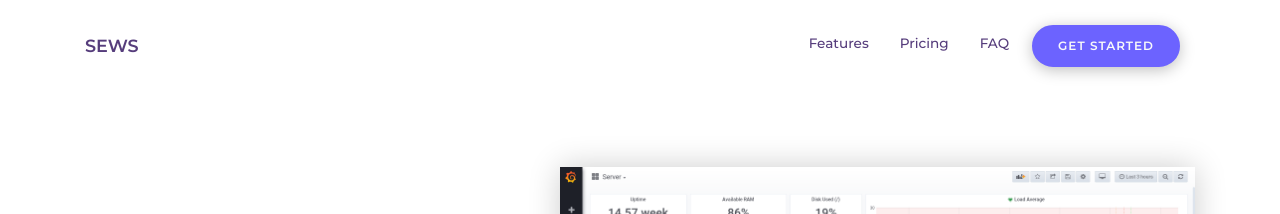
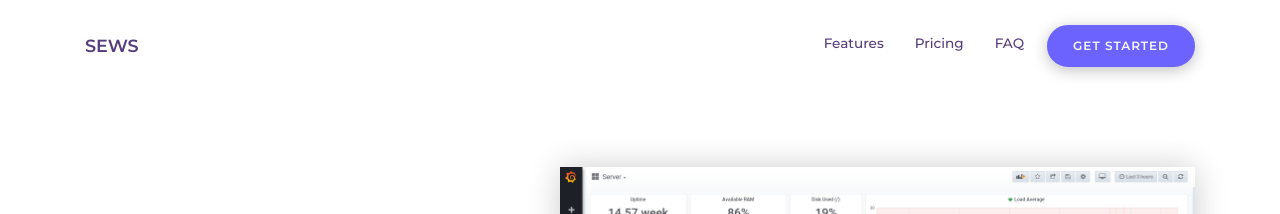
Before and after one commit to daniellockyer/sews, a Jekyll site: the page built from index.md, in a window 1280 px wide. Shown: the top 214 px of the page. Built offline with Jekyll 4.4.1, drawn with Linux system fonts in a browser that asks for light colours; nearby versions of some CDN libraries.

Commit message:
Remove right margin

```diff
--- a/_layouts/base.html
+++ b/_layouts/base.html
@@ -848,7 +848,7 @@
                             <li class="nav-item"><a class="nav-link" href="#services">Features</a></li>
                             <li class="nav-item"><a class="nav-link" href="#pricing">Pricing</a></li>
                             <li class="nav-item"><a class="nav-link" href="#faq">FAQ</a></li>
-                            <li class="nav-item"><a class="typeform-share button btn btn-action m-0 text-light" href="https://daniellockyer.typeform.com/to/pCVbBZ" data-mode="popup" data-submit-close-delay="5" target="_blank">Get started</a></li>
+                            <li class="nav-item" style="margin-right:0"><a class="typeform-share button btn btn-action m-0 text-light" href="https://daniellockyer.typeform.com/to/pCVbBZ" data-mode="popup" data-submit-close-delay="5" target="_blank">Get started</a></li>
                         </ul>
                     </div>
                 </div>
```
